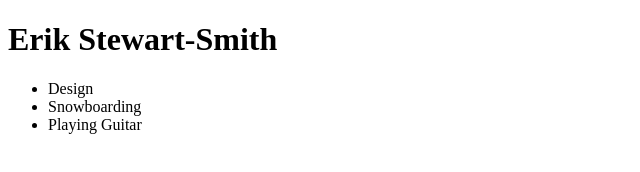
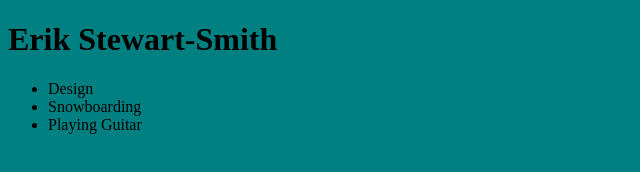
Before and after one commit to erik1968/erik1968.github.io, a plain HTML site: page index.html in a window 1280 px wide. Shown: the whole page, without its empty margins (0-640 px from the left). Drawn offline with Linux system fonts and the light colour scheme.

Commit message:
New Background Color
Teal Zeal

```diff
--- /dev/null
+++ b/css/styles.css
@@ -0,0 +1,3 @@
+body {
+    background: teal;
+}
--- a/index.html
+++ b/index.html
@@ -5,6 +5,9 @@
     <meta name="viewport" content="width=device-width, initial-scale=1.0">
     <meta http-equiv="X-UA-Compatible" content="ie=edge">
     <title>Erik Stewart-Smith</title>
+
+    <link rel="stylesheet" href="css/styles.css">
+
 </head>
 <body>
    <h1>Erik Stewart-Smith</h1>
```
